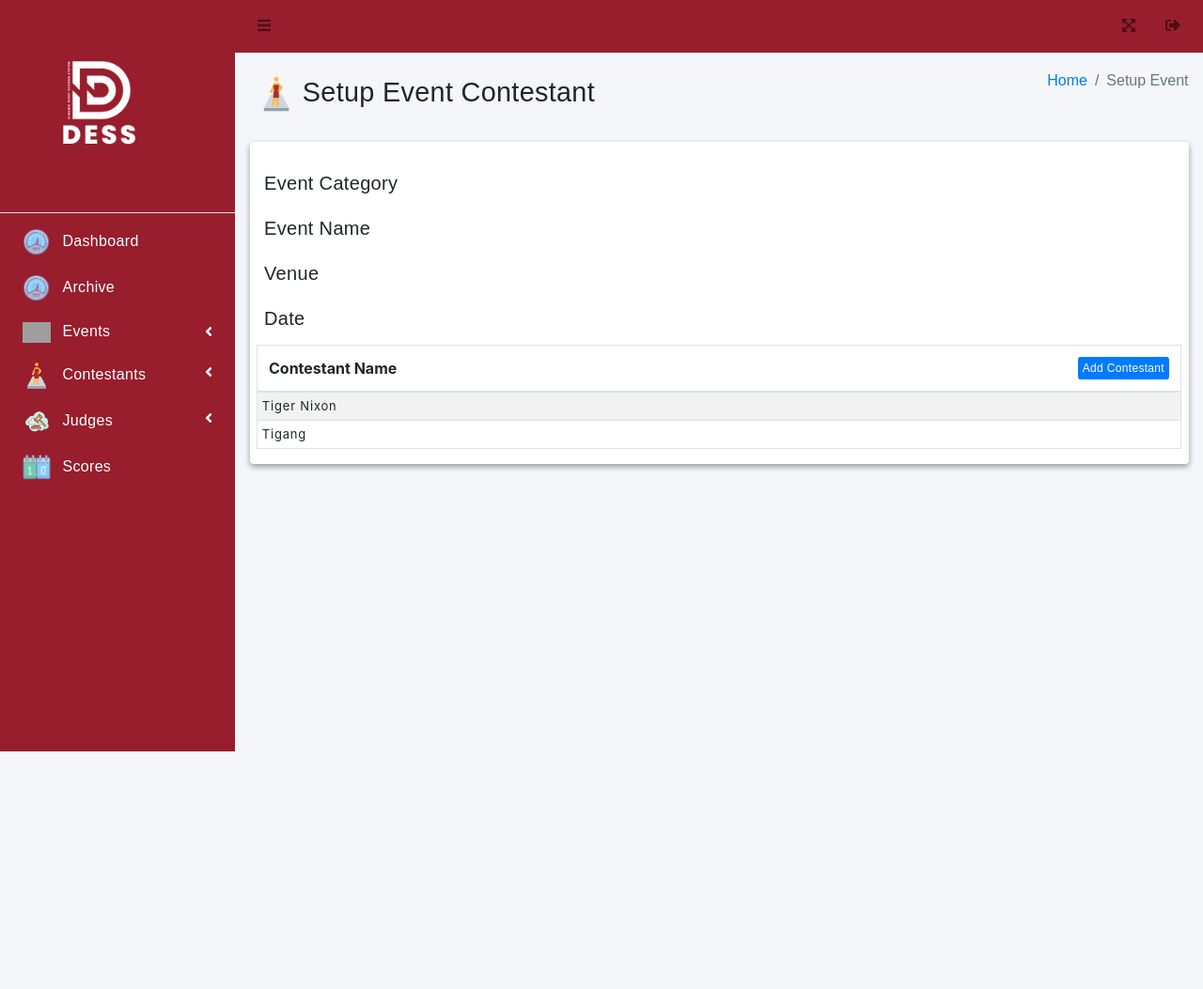
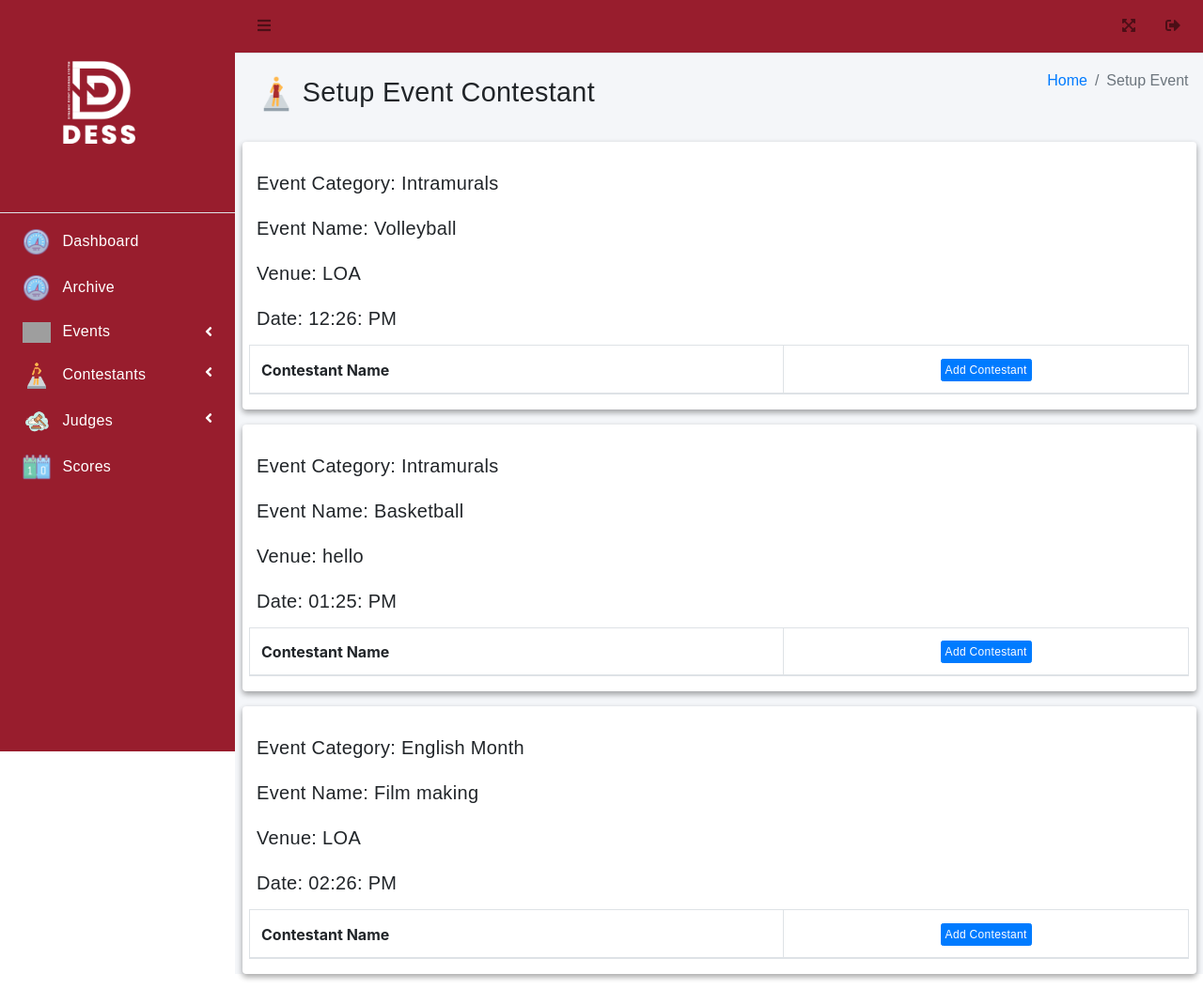
Before and after one commit to skyvstigreo/event-scoring-system, a PHP site: page /admin_contestantEvent.php in a window 1280 px wide. Shown: the whole page at 94% size. Before the commit the page ends 800 px from the top, so only its background shows below. Run offline with PHP 8.4, Linux system fonts and the light colour scheme; data comes from the database, SQL or seed files in the repository; lists and menus that the app fills with data are empty; some libraries are stand-ins or nearby versions; grey boxes are pictures that could not be loaded.

Commit message:
added function on participants

```diff
--- a/admin_contestantEvent.php
+++ b/admin_contestantEvent.php
@@ -22,36 +22,55 @@ include 'header/admin.php'; ?>
          </div>
       </div>
    </div>
+
+   <span id="alert_action"></span>
+   <div id="refresh">
+      <?php
+      $query = "SELECT * FROM table_schedule
+    INNER JOIN table_event on table_schedule.event_id = table_event.event_id
+    INNER JOIN table_category on table_schedule.category_id = table_category.category_id";
+      $statement = $connect->prepare($query);
+      $statement->execute();
+      $result = $statement->fetchAll();
+      foreach ($result as $row) {
+         $event = $row['event_id'];
+         echo '
+
    <section class="content">
-      <span id="alert_action"></span>
+
       <div class="container-fluid">
          <div class="card card-info elevation-2">
             <br>
             <div class="col-md-12">
 
 
-                    <h5>Event Category <span></span></h5>
-                    <h5>Event Name <span></span></h5>
-                    <h5>Venue <span></span></h5>
-                    <h5>Date <span></span></h5>
+               <h5>Event Category: <span>' . $row['category_name'] . '</span></h5>
+               <h5>Event Name: <span>' . $row['event_name'] . '</span></h5>
+               <h5>Venue: <span>' . $row['event_venue'] . '</span></h5>
+               <h5>Date: <span>' . date("h:i: A", strtotime($row['event_time'])) . '</span></h5>
 
 
-                    <table id="" class="table table-striped table-bordered" style="width:100%">
+               <table  class="table table-striped table-bordered" style="width:100%">
                   <thead>
                      <tr>
-                                <th>Contestant Name  <button class="btn btn btn-primary btn-xs float-right">Add Contestant</button></th>
+                        <th>Contestant Name</th>
+                        <th class="text-center"><button id="' . $row['event_id'] . '" class="btn btn btn-primary btn-xs participant">Add Contestant</button>
 
                      </tr>
                   </thead>
-                        <tbody>
+                  <tbody>';
+         $query = "SELECT * FROM table_contestant WHERE event_id = '$event'";
+         $statement = $connect->prepare($query);
+         $statement->execute();
+         $result = $statement->fetchAll();
+         foreach ($result as $row) {
+            echo '
                      <tr>
-                                <td>Tiger Nixon</td>
-                            </tr>
-
-                            <tr>
-                                <td>Tigang</td>
-                            </tr>
-
+                        <td>' . $row["first_name"] . ' ' . $row["middle_name"] . ' ' . $row["last_name"] .  ' </td>
+                        <td><center> <button type="button" name="delete" id="' . $row["contestant_id"] . '" class="btn btn-danger btn-xs delete" data-toggle="tooltip" data-placement="bottom" title="Remove User"><i class="fa fa-trash"></i></button> </center></td>
+                     </tr>';
+         };
+         echo '
                   </tbody>
                   <tfoot>
 
@@ -60,7 +79,10 @@ include 'header/admin.php'; ?>
             </div>
          </div>
       </div>
-   </section>
+   </section>';
+      };
+      ?>
+   </div>
 </div>
 </div>
 
@@ -75,31 +97,15 @@ include 'header/admin.php'; ?>
                         <div class="card-header">
                            <h5><img src="asset/img/event.png" width="40"> Event Information</h5>
                         </div>
+                        <div id="fetch">
                            <div class="row">
                               <div class="col-md-12">
                                  <div class="form-group">
-                                 <label class="float-left">Event Joined</label>
-                                 <select class="form-control" id="event" name="event" style="cursor: pointer;" required>
-                                    <option value="">--- Select Event---</option>
-                                    <?php
-                                    $query = "SELECT * FROM table_event";
-                                    $statement = $connect->prepare($query);
-                                    $statement->execute();
-                                    $result = $statement->fetchAll();
-                                    foreach ($result as $row) {
-                                       echo '<option value="' . $row["event_id"] . '">' . $row["event_name"] . '</option>';
-                                    }
-                                    ?>
-                                 </select>
-                              </div>
-                           </div>
-                           <div class="col-md-12">
-                              <div class="form-group">
                                     <label class="float-left">Contestant Name</label>
-                                 <select class="form-control" id="contestant" name="contestant" style="cursor: pointer;" required>
+                                    <select class="form-control" id="contestant_id" name="contestant_id" style="cursor: pointer;" required>
                                        <option value="">--- Select Contestant---</option>
                                        <?php
-                                    $query = "SELECT * FROM table_contestant";
+                                       $query = "SELECT * FROM table_contestant WHERE status = '0'";
                                        $statement = $connect->prepare($query);
                                        $statement->execute();
                                        $result = $statement->fetchAll();
@@ -110,7 +116,7 @@ include 'header/admin.php'; ?>
                                     </select>
                                  </div>
                               </div>
-                           <div class="col-md-12">
+                              <!-- <div class="col-md-12">
                               <div class="form-group">
                                  <label class="float-left">Status</label>
                                  <select class="form-control" id="status" name="status" required>
@@ -119,6 +125,7 @@ include 'header/admin.php'; ?>
                                     <option value="0">Close</option>
                                  </select>
                               </div>
+                           </div> -->
                            </div>
                         </div>
                      </div>
@@ -127,7 +134,7 @@ include 'header/admin.php'; ?>
                <!-- /.card-body -->
                <div class="card-footer">
                   <a href="#" class="btn btn-cancel" data-dismiss="modal">Cancel</a>
-                  <input type="hidden" name="contestant_id" id="contestant_id" />
+                  <input type="hidden" name="event_id" id="event_id" />
                   <input type="hidden" name="btn_action" id="btn_action" />
                   <button type="submit" class="btn btn-save">Save</button>
                </div>
@@ -147,10 +154,25 @@ include 'header/admin.php'; ?>
 <script src="asset/tables/datatables-buttons/js/buttons.bootstrap4.min.js"></script>
 <script>
    $(document).ready(function() {
-      $('#add').on('click', function() {
+      init();
+
+      function init() {
+         $(document).on('click', '.participant', function(e) {
+            var event_id = $(this).attr("id");
             $('#contestant_form')[0].reset();
-         $('#btn_action').val("add");
+            $('#contestant_modal').modal('show');
+            $('#event_id').val(event_id);
+            $('#btn_action').val("add_participant");
          });
+         $("#refresh").load(location.href + " #refresh");
+
+         // add every button who needs to be reloaded.
+      };
+
+
+      // $('.participant').on('click', function() {
+
+      // });
 
       $(document).on('submit', '#contestant_form', function(event) {
          event.preventDefault();
@@ -163,7 +185,8 @@ include 'header/admin.php'; ?>
                $('#contestant_form')[0].reset();
                $('#contestant_modal').modal('hide');
                $('#alert_action').fadeIn().html('<div class="alert alert-success">' + data + '</div>');
-               contestantdataTable.ajax.reload();
+               $("#fetch").load(location.href + " #fetch");
+               init();
             }
          })
       });
@@ -180,50 +203,12 @@ include 'header/admin.php'; ?>
             },
             success: function(data) {
                $('#alert_action').fadeIn().html('<div class="alert alert-danger">' + data + '</div>');
-               contestantdataTable.ajax.reload();
+               $("#fetch").load(location.href + " #fetch");
+               init();
             }
          })
       });
 
-
-      var contestantdataTable = $('#contestant_table').DataTable({
-         "processing": true,
-         "serverSide": true,
-         "order": [],
-         "ajax": {
-            url: "fetch/setup_contestant_fetch.php",
-            type: "POST"
-         },
-         "columnDefs": [{
-            "targets": [0, 1, 2],
-            "orderable": false,
-         }, ],
-         "pageLength": 9999999
-      });
-
-      $(document).on('click', '.update', function() {
-         var contestant_id = $(this).attr("id");
-         var btn_action = "fetch_event";
-         // alert("hi")
-         $.ajax({
-            url: "action/contestant_action.php",
-            method: "POST",
-            data: {
-               contestant_id: contestant_id,
-               btn_action: btn_action
-            },
-            dataType: "json",
-            success: function(data) {
-               $('#btn_action').val("add_event");
-               $('#contestant_modal').modal('show');
-               $('#contestant').val(data.contestant);
-               $('#event').val(data.event);
-               $('#status').val(data.status);
-               $('#contestant_id').val(contestant_id);
-
-            }
-         })
-      });
 
 
 
--- a/fetch/contestant_fetch.php
+++ b/fetch/contestant_fetch.php
@@ -12,7 +12,6 @@ $output = array();
 
 $query .= "SELECT * FROM table_contestant
 INNER JOIN table_course ON table_contestant.course_id = table_course.course_id
-INNER JOIN table_event ON table_contestant.event_id = table_event.event_id
 ";
 
 if (isset($_POST["search"]["value"])) {
@@ -20,7 +19,6 @@ if (isset($_POST["search"]["value"])) {
     $query .= 'WHERE first_name LIKE "%' . $_POST["search"]["value"] . '%" ';
     $query .= 'OR middle_name LIKE "%' . $_POST["search"]["value"] . '%" ';
     $query .= 'OR last_name LIKE "%' . $_POST["search"]["value"] . '%" ';
-    $query .= 'OR event_name LIKE "%' . $_POST["search"]["value"] . '%" ';
     $query .= 'OR course_name LIKE "%' . $_POST["search"]["value"] . '%" ';
 }
 
```
Also changed, not shown: action/contestant_action.php (+10 -31 lines). Lines whose indentation alone changed are shown as unchanged.
